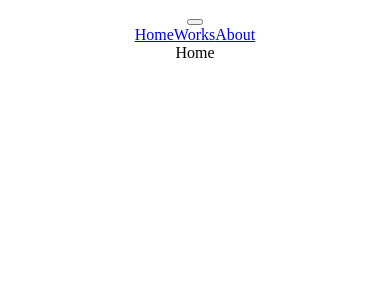
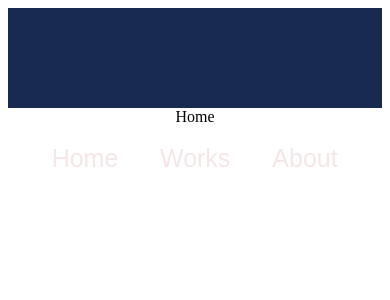
Before and after one commit to isanator2000/Portfolio-using-React, a React (Create React App) app: page / in a window 390 px wide. Shown: the top 300 px of the page. Built offline with nearby package versions, Linux system fonts and the light colour scheme.

Commit message:
adding navbar styling

```diff
--- a/src/components/navbar.js
+++ b/src/components/navbar.js
@@ -1,6 +1,6 @@
 import React from 'react';
 import { Link } from 'react-router-dom';
-
+import '../styling/navbar.css';
 
 function navbar() {
   return (
--- /dev/null
+++ b/src/styling/navbar.css
@@ -0,0 +1,92 @@
+.navbar {
+    width: 100%;
+    height: 100px;
+    background: #192A51;
+  }
+
+
+  .navbar a {
+    font-family: Arial, sans-serif;
+    color: #F5E6E8;
+    text-decoration: none;
+    margin: 20px;
+    font-size: 25px;
+  }
+
+
+  .links {
+    font-family: Arial, sans-serif;
+    width: 100%;
+    height: 100%;
+    display: flex;
+    align-items: center;
+    justify-content: center;
+    color: #F5E6E8;
+  }
+
+  .toggleBtn {
+    width: 100%;
+    height: 100px;
+    display: flex;
+    align-items: center;
+    justify-content: flex-end;
+  }
+
+  .toggleBtn svg {
+    font-size: 50px;
+  }
+  .toggleBtn button {
+    margin-right: 20px;
+    background-color: transparent;
+    border: none;
+    color: #F5E6E8;
+    cursor: pointer;
+  }
+
+  #open {
+    height: 100vh;
+  }
+
+  #open .links {
+    flex-direction: column;
+    justify-content: flex-start;
+    margin-top: 100px;
+  }
+
+  #open a {
+    width: 100%;
+    text-align: center;
+  }
+
+  @media only screen and (max-width: 900px) {
+    .navbar a {
+      width: 70px;
+    }
+  }
+
+  @media only screen and (min-width: 600px) {
+    .toggleBtn {
+      display: none;
+    }
+
+    .hiddenLinks {
+      display: none;
+    }
+
+    #open {
+      height: 100px;
+    }
+
+    #open .links {
+      flex-direction: row;
+    }
+  }
+
+  @media only screen and (max-width: 600px) {
+    .toggleBtn {
+      display: flex;
+    }
+    #close a {
+      display: none;
+    }
+  }
```
